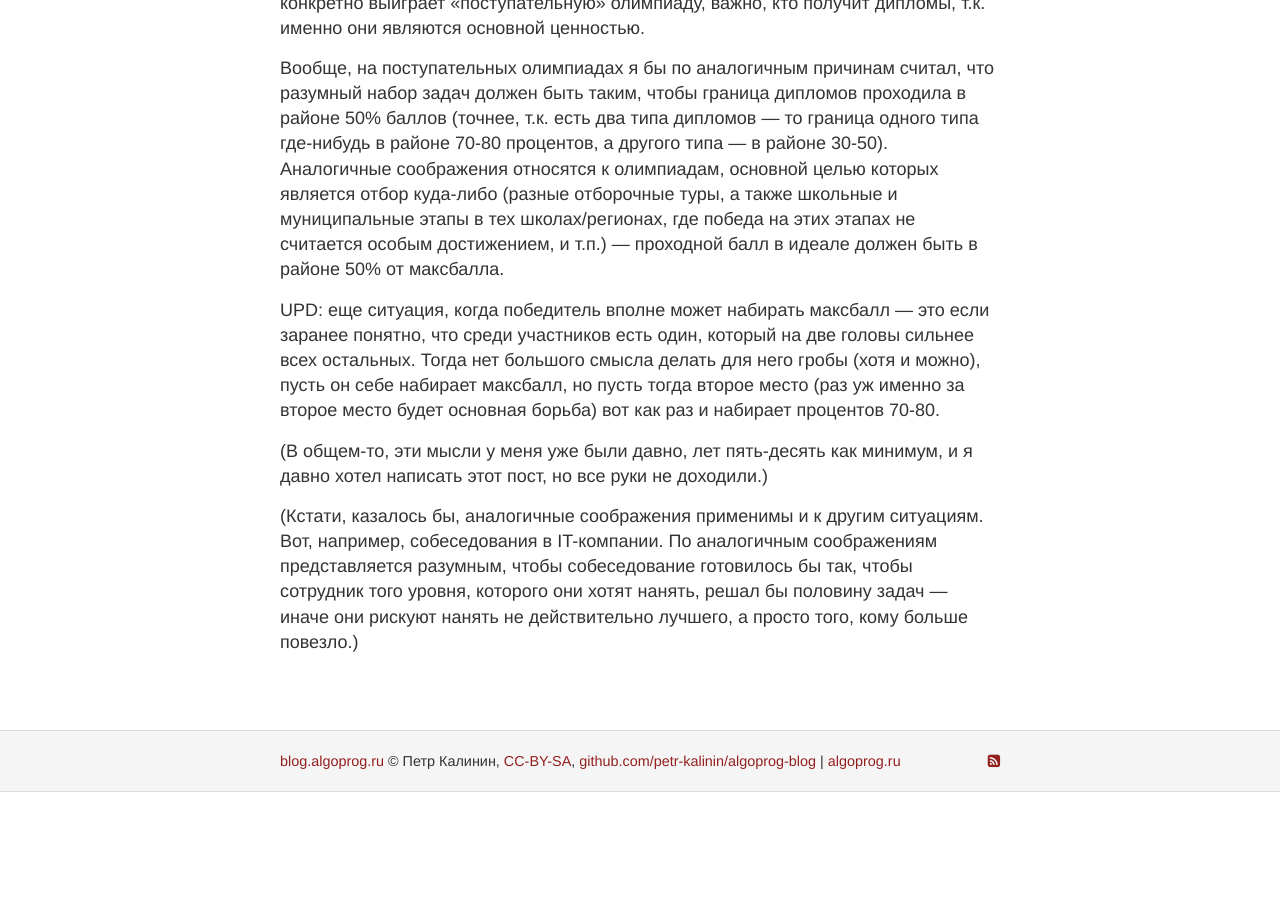
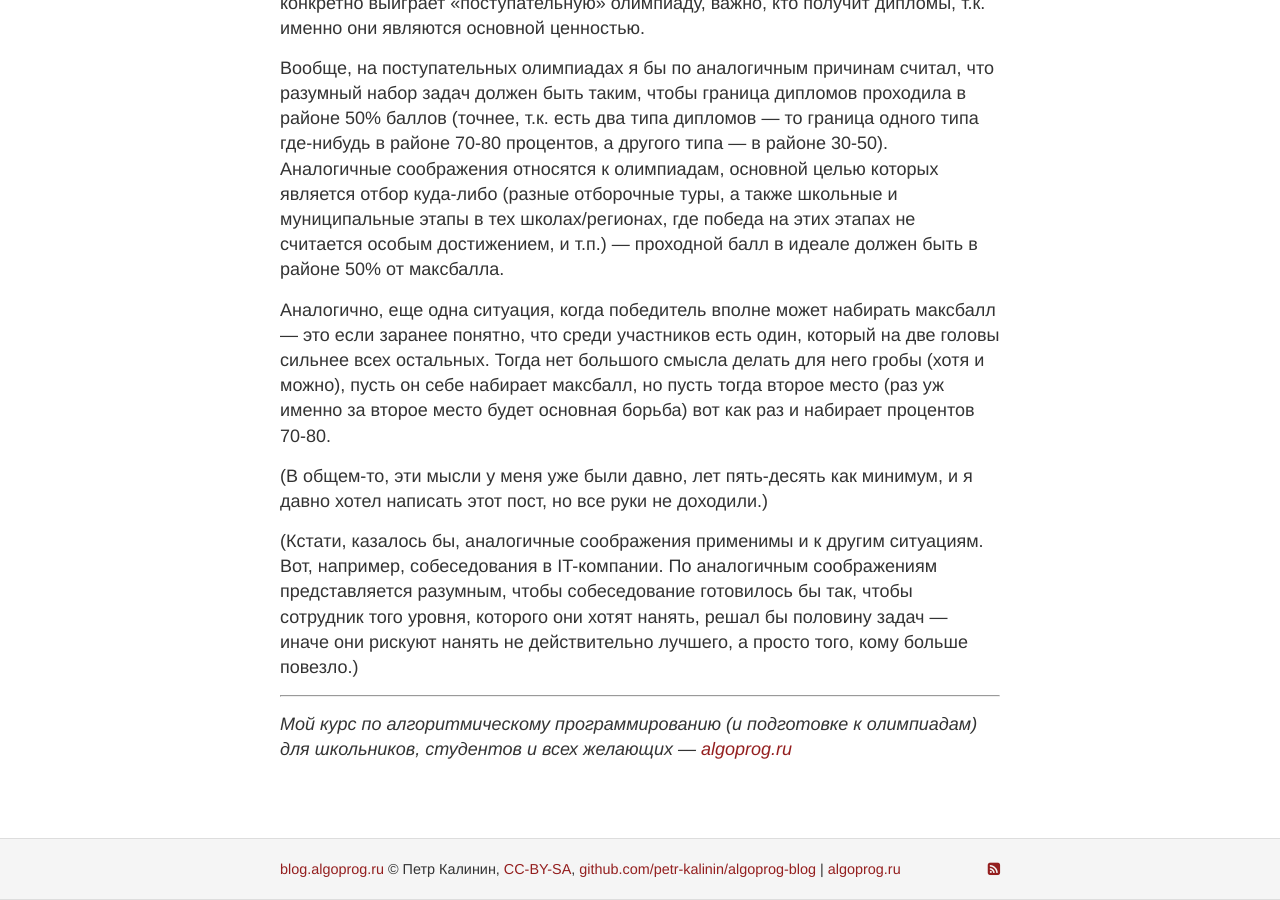
Before and after one commit to petr-kalinin/algoprog-blog, a Jekyll site: the page built from _posts/2018-11-12-take-not-all.md, in a window 1280 px wide and 900 px high, scrolled down 1890 px. Built offline with Jekyll 4.4.1, drawn with Linux system fonts in a browser that asks for light colours; before the commit the page ends 2682 px from its top, so only the background shows below that; some of the changed text lies outside the part shown.

Commit message:
Update 2018-11-12-take-not-all.md

```diff
--- a/_posts/2018-11-12-take-not-all.md
+++ b/_posts/2018-11-12-take-not-all.md
@@ -17,7 +17,7 @@ title: Про игру в дырки, или Почему победитель
 
 Если бы на олимпиаде были бы еще дополнительные задачи, вполне может быть, что первый участник смог бы решить больше, но в ситуации, когда второй решает всё, первому не остается ничего, кроме как добивать эти последние баллы.
 
-То, что получается, в Что-Где-Когда называется «игра в дырки» — «игра на слишком лёгком пакете вопросов, когда неправильный ответ на один вопрос потом чрезвычайно трудно компенсировать и догнать конкурентов» (http://mak-chgk.ru/metod/sleng/). В ЧГК это очень меткий термин: если вопросы в пакете простые, важным становится не то, какие вопросы взяла какая команда, а какие вопросы какая команда не взяла.
+То, что получается, в Что-Где-Когда называется «игра в дырки» — «игра на слишком лёгком пакете вопросов, когда неправильный ответ на один вопрос потом чрезвычайно трудно компенсировать и догнать конкурентов» (http://mak-chgk.ru/metod/sleng/). В ЧГК это очень меткий термин: если вопросы в пакете простые, важным становится не то, какие вопросы *взяла* какая команда, а какие вопросы какая команда *не взяла*.
 
 Поэтому я считаю, что в олимпиадах задачи должны быть намеренно подготовлены так, чтобы даже победитель не решал всё. Идеальная ситуация в плане определения победителя, имхо — это когда победитель набирает половину баллов. Именно здесь, кажется, результаты олимпиады обладают наибольшей точностью и различные случайные эффекты меньше всего влияют на итоговые результаты. (Действительно, в силу изложенного выше, плохо, если победитель решает всё или почти всё; с другой стороны, очевидно, что если даже победитель не решает почти ничего, то победитель тоже будет случайным — просто кому чуть больше повезло набрать на гробовых задачах. Поэтому нужно что-то среднее.)
 
@@ -29,8 +29,12 @@ title: Про игру в дырки, или Почему победитель
 
 Вообще, на поступательных олимпиадах я бы по аналогичным причинам считал, что разумный набор задач должен быть таким, чтобы граница дипломов проходила в районе 50% баллов (точнее, т.к. есть два типа дипломов — то граница одного типа где-нибудь в районе 70-80 процентов, а другого типа — в районе 30-50). Аналогичные соображения относятся к олимпиадам, основной целью которых является отбор куда-либо (разные отборочные туры, а также школьные и муниципальные этапы в тех школах/регионах, где победа на этих этапах не считается особым достижением, и т.п.) — проходной балл в идеале должен быть в районе 50% от максбалла.
 
-UPD: еще ситуация, когда победитель вполне может набирать максбалл — это если заранее понятно, что среди участников есть один, который на две головы сильнее всех остальных. Тогда нет большого смысла делать для него гробы (хотя и можно), пусть он себе набирает максбалл, но пусть тогда второе место (раз уж именно за второе место будет основная борьба) вот как раз и набирает процентов 70-80.
+Аналогично, еще одна ситуация, когда победитель вполне может набирать максбалл — это если заранее понятно, что среди участников есть один, который на две головы сильнее всех остальных. Тогда нет большого смысла делать для него гробы (хотя и можно), пусть он себе набирает максбалл, но пусть тогда второе место (раз уж именно за второе место будет основная борьба) вот как раз и набирает процентов 70-80.
 
 (В общем-то, эти мысли у меня уже были давно, лет пять-десять как минимум, и я давно хотел написать этот пост, но все руки не доходили.)
 
 (Кстати, казалось бы, аналогичные соображения применимы и к другим ситуациям. Вот, например, собеседования в IT-компании. По аналогичным соображениям представляется разумным, чтобы собеседование готовилось бы так, чтобы сотрудник того уровня, которого они хотят нанять, решал бы половину задач — иначе они рискуют нанять не действительно лучшего, а просто того, кому больше повезло.)
+
+----
+
+*Мой курс по алгоритмическому программированию (и подготовке к олимпиадам) для школьников, студентов и всех желающих — [algoprog.ru](http://algoprog.ru)*
```
